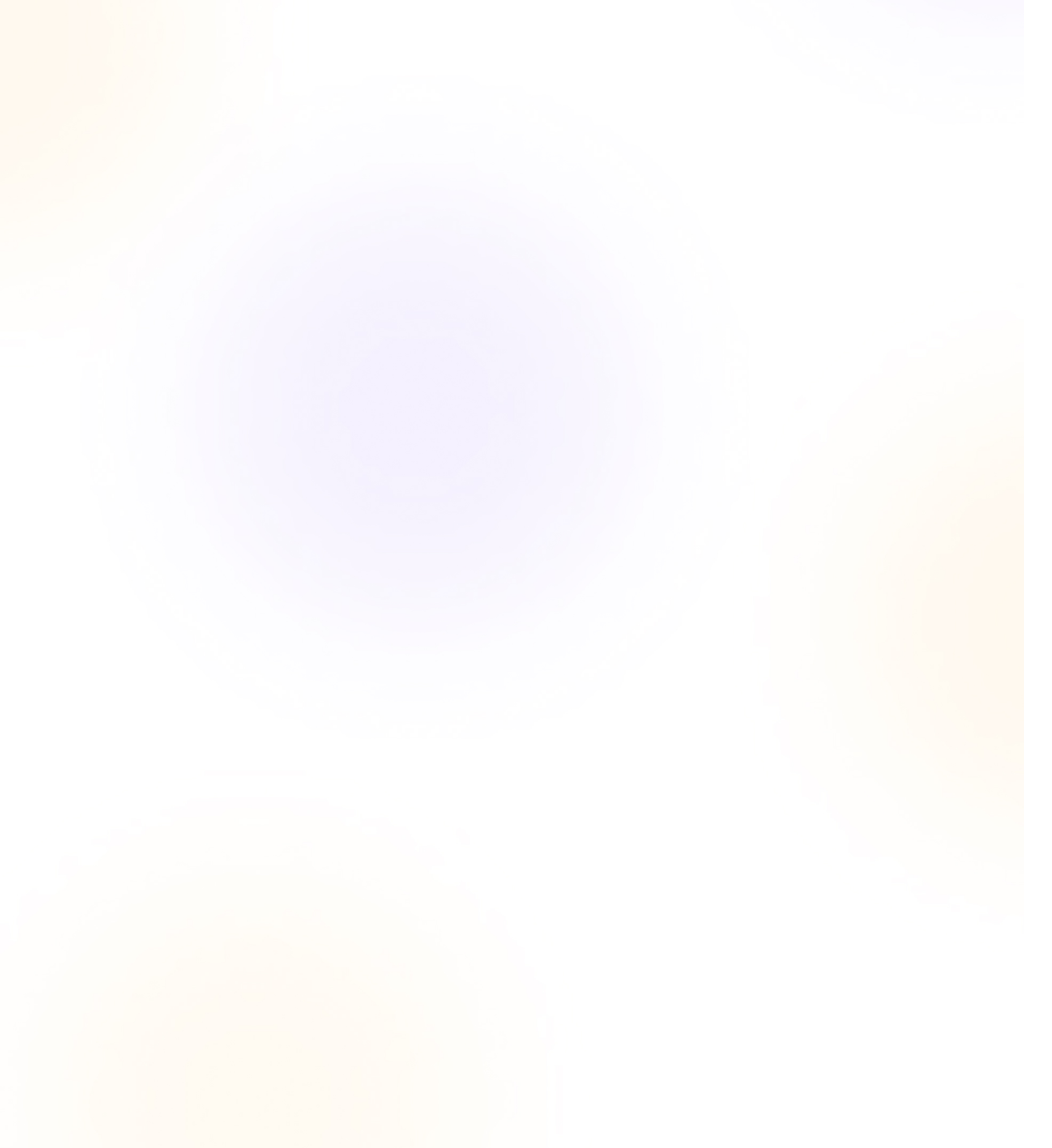
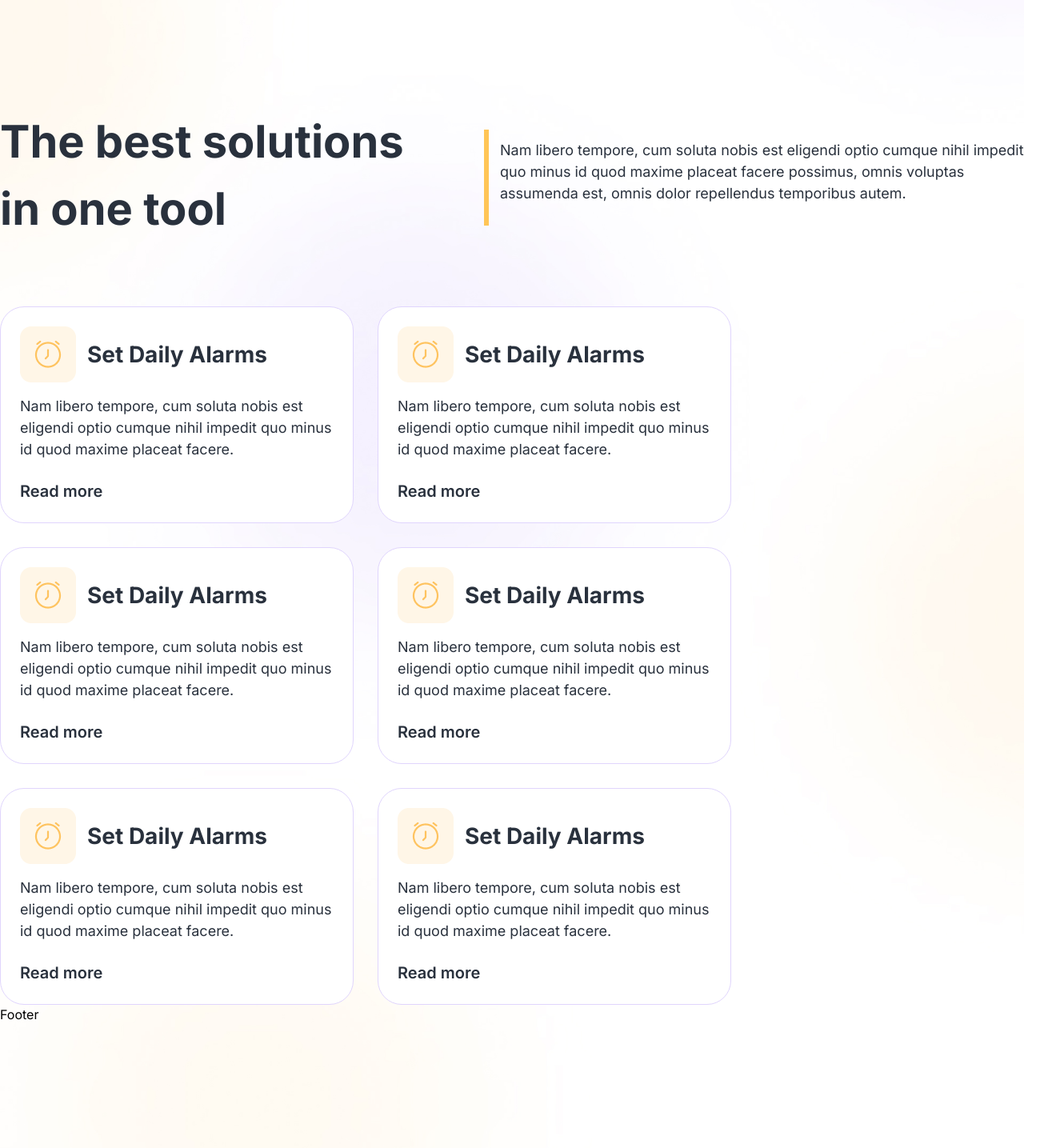
Before and after one commit to sajibkhandev/Innovate4, a Next.js app: page / in a window 1280 px wide. Shown: the part 1100-2535 px from the top of the page at 80% size, 1315 px wide, since content can reach past the window. Built offline with nearby package versions, Linux system fonts and the light colour scheme.

Commit message:
cart make

```diff
--- a/app/components/banner.js
+++ b/app/components/banner.js
@@ -11,7 +11,7 @@ import Image6 from './../../public/12.png'
 
 const Banner = () => {
   return (
-    <div className='max-w-container mx-auto'>
+    <div className='max-w-container mx-auto '>
         <div className='flex justify-between items-center'>
             <div>
                 <h2 className='text-[64px] text-primary font-bold w-720 pt-200'>Professional task manager tool to grow </h2>
@@ -31,7 +31,7 @@ const Banner = () => {
         </div>
 
 
-        <div className='flex justify-between py-[80px]'>
+        <div className='flex justify-between py-[80px] mt-[120px]'>
         <Image src={Image1} alt="Picture of the author"/>
         <Image src={Image2} alt="Picture of the author"/>
         <Image src={Image3} alt="Picture of the author"/>
--- /dev/null
+++ b/app/components/service.js
@@ -0,0 +1,34 @@
+import React from 'react'
+import ServiceCart from './serviceCart'
+
+const Service = () => {
+  return (
+    <div className='max-w-container mx-auto mt-[120px] '>
+        <div className='flex justify-between items-center'>
+
+           <div>
+            <h2 className='text-[#29313D] text-[56px] font-bold w-[564px]'>
+            The best solutions in one tool
+            </h2>
+           </div>
+           <div>
+            <p  className='relative after:absolute after:top-[28px] after:left-[0px] after:w-[6px] after:h-[120px] after:bg-[#FFC556] text-[18px] text-primary font-normal w-[675px] pt-[40px] pl-[20px] pb-[48px]'>Nam libero tempore, cum soluta nobis est eligendi optio cumque nihil impedit quo minus id quod maxime placeat facere possimus, omnis voluptas assumenda est, omnis dolor repellendus temporibus autem.</p>
+           </div>
+        </div>
+        <div className='flex gap-[30px] flex-wrap mt-[80px]'>
+
+            <ServiceCart/>
+            <ServiceCart/>
+            <ServiceCart/>
+            <ServiceCart/>
+            <ServiceCart/>
+            <ServiceCart/>
+
+
+
+        </div>
+    </div>
+  )
+}
+
+export default Service
--- /dev/null
+++ b/app/components/serviceCart.js
@@ -0,0 +1,24 @@
+import React from 'react'
+import Image from 'next/image'
+import Icon from './../../public/serviceIcon1.png'
+
+const ServiceCart = () => {
+    return (
+        <div className='group p-6 bg-white border border-solid border-[#E0D5FD] rounded-[30px] hover:bg-[#8454F5] '>
+            <div className='flex gap-x-[14px] items-center'>
+                <Image
+                    src={Icon}
+                    alt="Picture of the author"
+                />
+                <h3 className='text-primary text-[28px] font-bold group-hover:text-[#fff]'>Set Daily Alarms</h3>
+
+            </div>
+            <p className='text-primary text-[18px] font-normal pt-[16px] pb-[24px] w-[392px] group-hover:text-[#fff]'>
+            Nam libero tempore, cum soluta nobis est eligendi optio cumque nihil impedit quo minus id quod maxime placeat facere.
+            </p>
+            <a className=' text-primary text-[20px] font-semibold group-hover:text-[#fff]'>Read more</a>
+        </div>
+    )
+}
+
+export default ServiceCart
--- a/app/page.js
+++ b/app/page.js
@@ -1,8 +1,13 @@
 import Banner from "./components/banner";
+import Service from "./components/service";
 
 
 export default function Home() {
   return (
+  <>
   <Banner/>
+  <Service/>
+  </>
+
   );
 }
--- a/tailwind.config.js
+++ b/tailwind.config.js
@@ -13,7 +13,7 @@ module.exports = {
           "conic-gradient(from 180deg at 50% 50%, var(--tw-gradient-stops))",
       },
       spacing: {
-        'container': '1170px',
+        'container': '1410px',
         '200': '200px',
         '720': '720px',
         '516': '516px',
```
Also changed, not shown: public/serviceIcon1.png (added).
